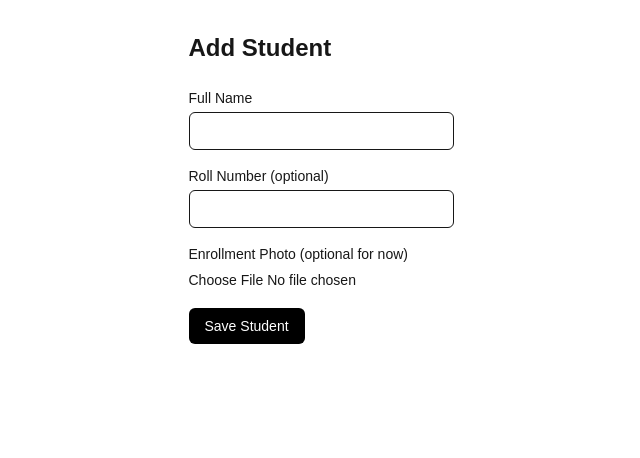
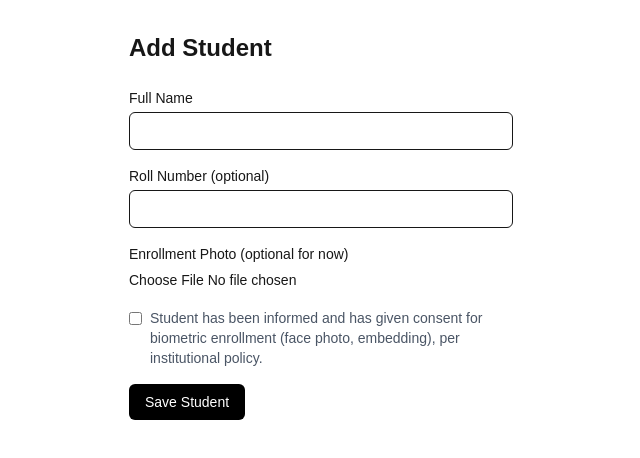
Before and after one commit to AkhilSharma11681/PSYS, a Next.js app in the folder apps/web/: page /students/new in a window 1280 px wide. Shown: the top 458 px of the page, without its empty margins (319-959 px from the left). Built offline with nearby package versions, Linux system fonts and the light colour scheme.

Commit message:
feat(enrollment): add consent tracking before enrollment (spec Section 9 privacy)

```diff
--- a/apps/web/app/students/new/page.tsx
+++ b/apps/web/app/students/new/page.tsx
@@ -29,6 +29,19 @@ export default function NewStudentPage() {
             className="w-full text-sm"
           />
         </div>
+        <div className="flex items-start gap-2">
+          <input
+            type="checkbox"
+            name="consent_given"
+            id="consent_given"
+            required
+            className="mt-1"
+          />
+          <label htmlFor="consent_given" className="text-sm text-gray-600">
+            Student has been informed and has given consent for biometric
+            enrollment (face photo, embedding), per institutional policy.
+          </label>
+        </div>
         <button
           type="submit"
           className="bg-black text-white px-4 py-2 rounded-md text-sm"
--- a/apps/web/lib/enrollment/actions.ts
+++ b/apps/web/lib/enrollment/actions.ts
@@ -48,6 +48,11 @@ export async function createStudent(formData: FormData) {
     throw new Error('Full name is required')
   }
 
+  const consentGiven = formData.get('consent_given') === 'on'
+  if (!consentGiven) {
+    throw new Error('Consent must be given before enrollment (spec Section 9)')
+  }
+
   const supabase = createAdminClient()
 
   const { data: student, error: studentError } = await supabase
@@ -57,6 +62,8 @@ export async function createStudent(formData: FormData) {
       full_name: fullName,
       roll_number: rollNumber || null,
       status: 'active',
+      consent_given: true,
+      consent_recorded_at: new Date().toISOString(),
     })
     .select()
     .single()
```
Also changed, not shown: 1 other file (tests, documents, lock files or other folders).
